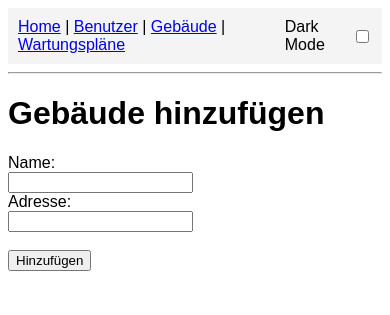
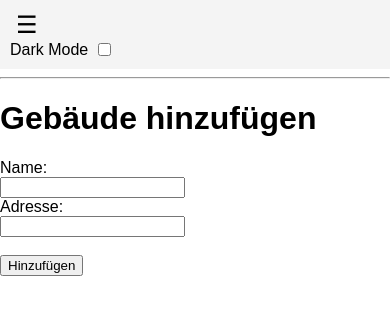
Before and after one commit to twiustudies/facilitymanager, a Flask app: page /buildings/add in a window 390 px wide. Shown: the top 315 px of the page. Run offline with Flask 3, Linux system fonts and the light colour scheme.

Commit message:
html changes for FM-US-4

```diff
--- a/templates/base.html
+++ b/templates/base.html
@@ -2,43 +2,91 @@
 <html lang="de">
 <head>
   <meta charset="utf-8">
+  <meta name="viewport" content="width=device-width, initial-scale=1">
   <title>FacilityManager</title>
   <style>
     body {
       font-family: Arial, sans-serif;
       background-color: white;
       color: black;
+      margin: 0;
       transition: background-color 0.3s, color 0.3s;
     }
     .dark-mode {
       background-color: #121212;
       color: #ffffff;
     }
+
     nav {
       display: flex;
       justify-content: space-between;
+      align-items: center;
       padding: 10px;
       background: #f4f4f4;
     }
     .dark-mode nav {
       background: #333;
     }
+
+    /* Hamburger Menü */
+    .menu-toggle {
+      display: none;
+      font-size: 24px;
+      background: none;
+      border: none;
+      cursor: pointer;
+    }
+
+    .nav-links {
+      display: flex;
+      gap: 15px;
+    }
+
     .toggle-container {
       display: flex;
       align-items: center;
     }
+
     .toggle-switch {
       margin-left: 10px;
       cursor: pointer;
+    }
+
+    @media (max-width: 768px) {
+      nav {
+        flex-direction: column;
+        align-items: flex-start;
+      }
+      .menu-toggle {
+        display: block;
+      }
+      .nav-links {
+        display: none;
+        flex-direction: column;
+        width: 100%;
+        padding: 10px;
+        background: #f4f4f4;
+      }
+      .dark-mode .nav-links {
+        background: #333;
+      }
+      .nav-links a {
+        padding: 10px;
+        display: block;
+      }
+      .nav-links.active {
+        display: flex;
+      }
     }
   </style>
 </head>
 <body>
   <nav>
-    <div>
-      <a href="{{ url_for('index') }}">Home</a> |
-      <a href="{{ url_for('users.user_list') }}">Benutzer</a> |
-      <a href="{{ url_for('buildings.building_list') }}">Gebäude</a> |
+    <button class="menu-toggle" onclick="toggleMenu()">☰</button>
+    <div class="nav-links">
+      <a href="{{ url_for('index') }}">Home</a>
+      <a href="{{ url_for('users.user_list') }}">Benutzer</a>
+      <a href="{{ url_for('buildings.building_list') }}">Gebäude</a>
       <a href="{{ url_for('maintenance.maintenance_list') }}">Wartungspläne</a>
     </div>
     <div class="toggle-container">
@@ -51,6 +99,7 @@
   {% endblock %}
 
   <script>
+    // Dark Mode Handling
     const toggleSwitch = document.getElementById('darkModeToggle');
     const body = document.body;
 
@@ -74,6 +123,12 @@
       localStorage.setItem('dark-mode', isDark);
       applyDarkMode(isDark);
     });
+
+    // Mobile Navigation Handling
+    function toggleMenu() {
+      const navLinks = document.querySelector('.nav-links');
+      navLinks.classList.toggle('active');
+    }
   </script>
 </body>
 </html>
```
